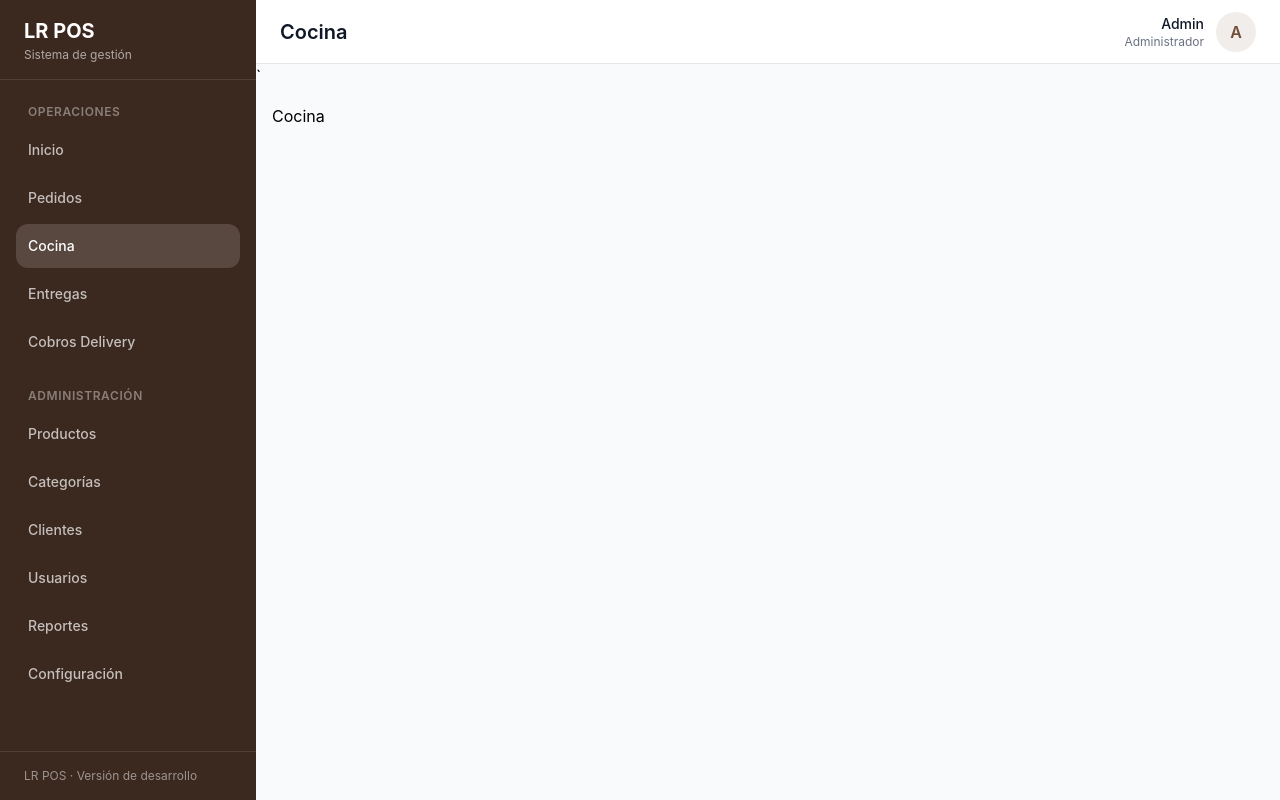
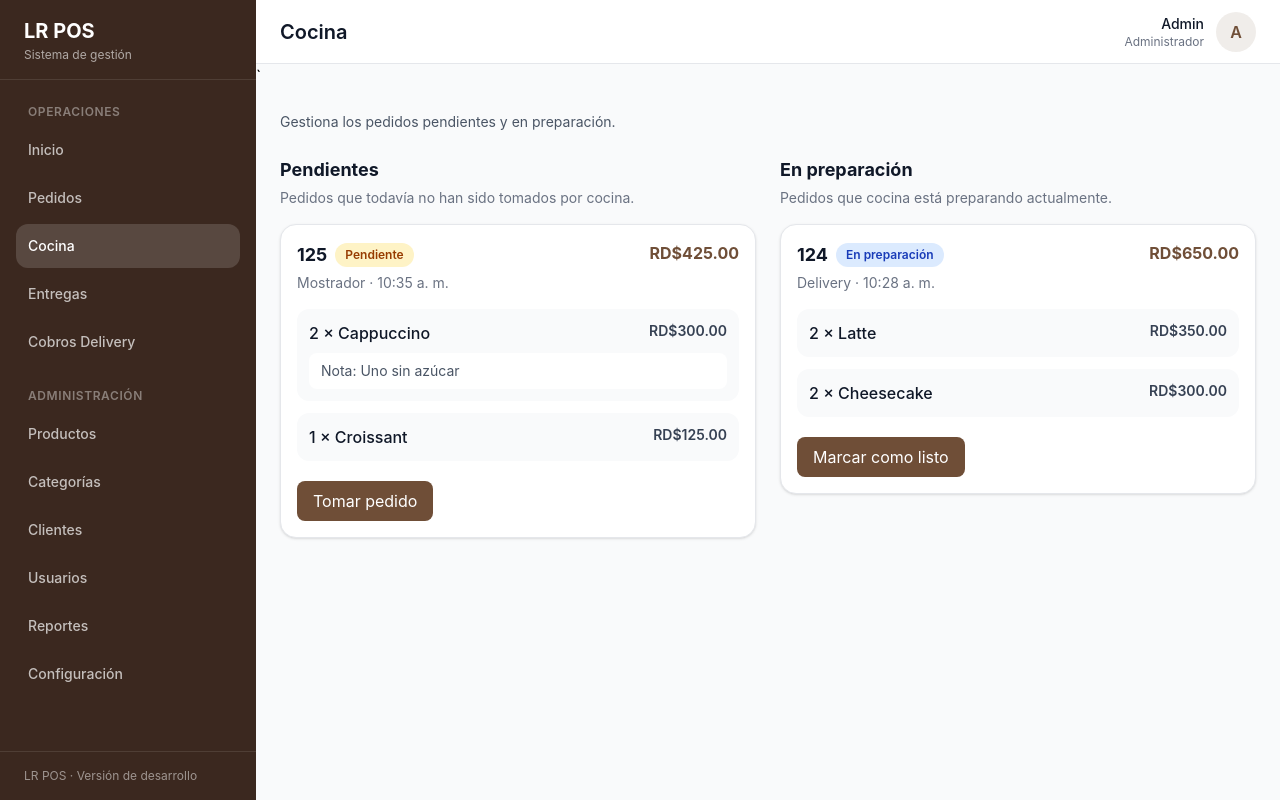
Before and after one commit to lixandro96/lr-pos, a React (Vite) app: page /kitchen in a window 1280 px wide. Built offline with nearby package versions, Linux system fonts and the light colour scheme.

Commit message:
feat(kitchen): manage pending and preparing orders

```diff
--- a/src/features/kitchen/KitchenPage.jsx
+++ b/src/features/kitchen/KitchenPage.jsx
@@ -1,5 +1,258 @@
+import Button from "../../components/ui/Button";
+import EmptyState from "../../components/ui/EmptyState";
+import PageHeader from "../../components/layout/PageHeader";
+
+import { useOrders } from "../orders/context/useOrders";
+
+const currencyFormatter = new Intl.NumberFormat("es-DO", {
+  style: "currency",
+  currency: "DOP",
+});
+
+const statusStyles = {
+  PENDIENTE: {
+    label: "Pendiente",
+    className: "bg-amber-100 text-amber-800",
+  },
+  EN_PREPARACION: {
+    label: "En preparación",
+    className: "bg-blue-100 text-blue-800",
+  },
+};
+
+function formatOrderType(type) {
+  if (type === "DELIVERY") {
+    return "Delivery";
+  }
+
+  return "Mostrador";
+}
+
+function formatCreatedAt(createdAt) {
+  return new Intl.DateTimeFormat("es-DO", {
+    hour: "numeric",
+    minute: "2-digit",
+  }).format(new Date(createdAt));
+}
+
+function KitchenOrderCard({
+  order,
+  onStartPreparation,
+  onMarkReady,
+}) {
+  const status = statusStyles[order.status];
+
+  return (
+    <article
+      className="
+        rounded-2xl border border-gray-200
+        bg-white p-4 shadow-sm
+      "
+    >
+      <div className="flex items-start justify-between gap-4">
+        <div>
+          <div className="flex flex-wrap items-center gap-2">
+            <h2 className="text-lg font-bold text-gray-900">
+              {order.number}
+            </h2>
+
+            <span
+              className={`
+                rounded-full px-2.5 py-1
+                text-xs font-semibold
+                ${status.className}
+              `}
+            >
+              {status.label}
+            </span>
+          </div>
+
+          <p className="mt-1 text-sm text-gray-500">
+            {formatOrderType(order.type)} ·{" "}
+            {formatCreatedAt(order.createdAt)}
+          </p>
+        </div>
+
+        <p className="font-bold text-[#6F4E37]">
+          {currencyFormatter.format(order.total)}
+        </p>
+      </div>
+
+      <div className="mt-4 space-y-3">
+        {order.items.map((item) => (
+          <div
+            key={`${order.id}-${item.productId}-${item.variantId}-${item.notes}`}
+            className="
+              rounded-xl bg-gray-50 p-3
+            "
+          >
+            <div className="flex justify-between gap-3">
+              <div>
+                <p className="font-medium text-gray-900">
+                  {item.quantity} × {item.name}
+                </p>
+
+                {item.variantName && (
+                  <p className="mt-0.5 text-sm text-gray-500">
+                    Tamaño: {item.variantName}
+                  </p>
+                )}
+              </div>
+
+              <p className="text-sm font-semibold text-gray-700">
+                {currencyFormatter.format(item.subtotal)}
+              </p>
+            </div>
+
+            {item.notes && (
+              <p
+                className="
+                  mt-2 rounded-lg bg-white px-3 py-2
+                  text-sm text-gray-600
+                "
+              >
+                Nota: {item.notes}
+              </p>
+            )}
+          </div>
+        ))}
+      </div>
+
+      <div className="mt-5">
+        {order.status === "PENDIENTE" && (
+          <Button
+            className="w-full"
+            onClick={() => onStartPreparation(order.id)}
+          >
+            Tomar pedido
+          </Button>
+        )}
+
+        {order.status === "EN_PREPARACION" && (
+          <Button
+            className="w-full"
+            onClick={() => onMarkReady(order.id)}
+          >
+            Marcar como listo
+          </Button>
+        )}
+      </div>
+    </article>
+  );
+}
+
 function KitchenPage() {
-  return <div className="p-4">Cocina</div>;
+  const { orders, updateOrderStatus } = useOrders();
+
+  const kitchenOrders = orders
+    .filter((order) =>
+      ["PENDIENTE", "EN_PREPARACION"].includes(
+        order.status,
+      ),
+    )
+    .sort(
+      (firstOrder, secondOrder) =>
+        new Date(firstOrder.createdAt) -
+        new Date(secondOrder.createdAt),
+    );
+
+  const pendingOrders = kitchenOrders.filter(
+    (order) => order.status === "PENDIENTE",
+  );
+
+  const preparingOrders = kitchenOrders.filter(
+    (order) => order.status === "EN_PREPARACION",
+  );
+
+  function handleStartPreparation(orderId) {
+    updateOrderStatus(orderId, "EN_PREPARACION");
+  }
+
+  function handleMarkReady(orderId) {
+    updateOrderStatus(orderId, "LISTO");
+  }
+
+  return (
+    <section className="space-y-6 p-4 md:p-6">
+      <PageHeader
+        title="Cocina"
+        description="Gestiona los pedidos pendientes y en preparación."
+      />
+
+      {kitchenOrders.length === 0 ? (
+        <EmptyState
+          title="No hay pedidos en cocina"
+          description="Cuando se confirme un pedido, aparecerá aquí automáticamente."
+        />
+      ) : (
+        <div className="grid gap-6 xl:grid-cols-2">
+          <section className="space-y-4">
+            <div>
+              <h2 className="text-lg font-bold text-gray-900">
+                Pendientes
+              </h2>
+
+              <p className="mt-1 text-sm text-gray-500">
+                Pedidos que todavía no han sido tomados por cocina.
+              </p>
+            </div>
+
+            {pendingOrders.length > 0 ? (
+              <div className="space-y-4">
+                {pendingOrders.map((order) => (
+                  <KitchenOrderCard
+                    key={order.id}
+                    order={order}
+                    onStartPreparation={
+                      handleStartPreparation
+                    }
+                    onMarkReady={handleMarkReady}
+                  />
+                ))}
+              </div>
+            ) : (
+              <EmptyState
+                title="Sin pedidos pendientes"
+                description="No hay pedidos esperando para ser tomados."
+              />
+            )}
+          </section>
+
+          <section className="space-y-4">
+            <div>
+              <h2 className="text-lg font-bold text-gray-900">
+                En preparación
+              </h2>
+
+              <p className="mt-1 text-sm text-gray-500">
+                Pedidos que cocina está preparando actualmente.
+              </p>
+            </div>
+
+            {preparingOrders.length > 0 ? (
+              <div className="space-y-4">
+                {preparingOrders.map((order) => (
+                  <KitchenOrderCard
+                    key={order.id}
+                    order={order}
+                    onStartPreparation={
+                      handleStartPreparation
+                    }
+                    onMarkReady={handleMarkReady}
+                  />
+                ))}
+              </div>
+            ) : (
+              <EmptyState
+                title="Nada en preparación"
+                description="Cuando tomes un pedido, aparecerá en esta sección."
+              />
+            )}
+          </section>
+        </div>
+      )}
+    </section>
+  );
 }
 
 export default KitchenPage;
--- a/src/features/orders/context/OrdersProvider.jsx
+++ b/src/features/orders/context/OrdersProvider.jsx
@@ -80,12 +80,28 @@ function OrdersProvider({ children }) {
     return createdOrder;
   }, []);
 
+  const updateOrderStatus = useCallback((orderId, status) => {
+  setOrders((currentOrders) =>
+    currentOrders.map((order) => {
+      if (order.id !== orderId) {
+        return order;
+      }
+
+      return {
+        ...order,
+        status,
+      };
+    }),
+  );
+}, []);
+
   const value = useMemo(
     () => ({
-      orders,
-      createOrder,
+        orders,
+        createOrder,
+        updateOrderStatus,
     }),
-    [orders, createOrder],
+    [orders, createOrder, updateOrderStatus],
   );
 
   return (
```
